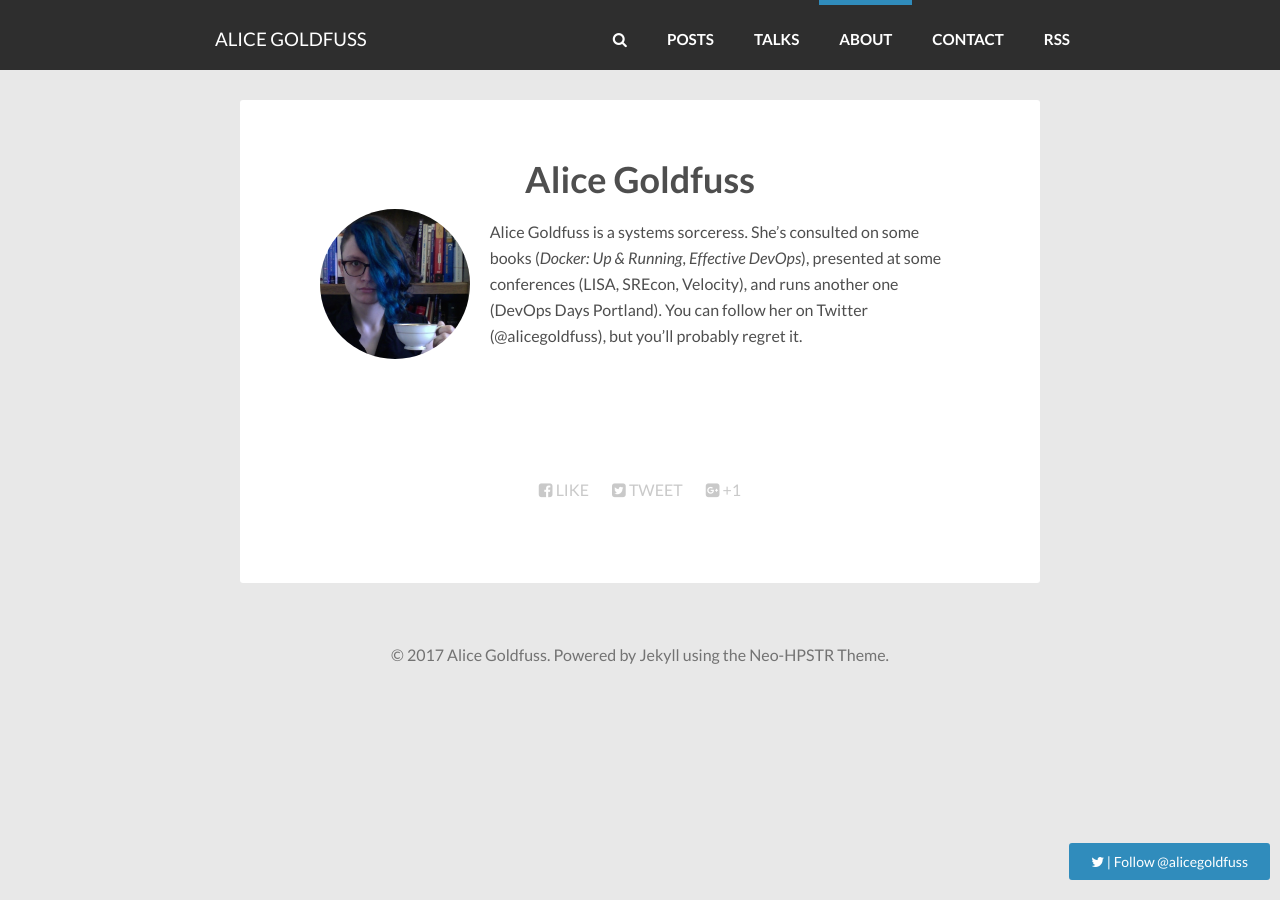
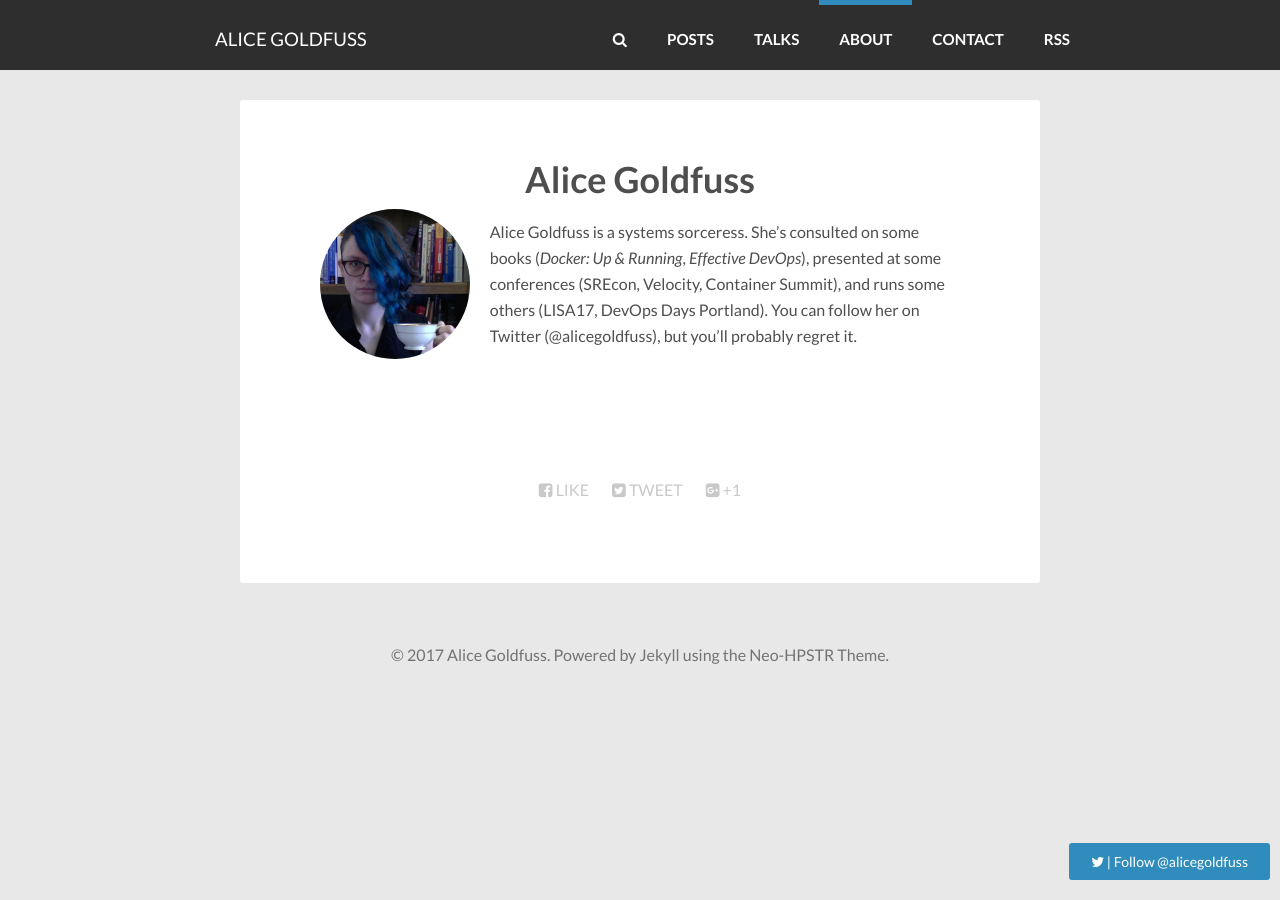
Before and after one commit to alicegoldfuss/blog, a Jekyll site: the page built from about/index.md, in a window 1280 px wide. Built offline with Jekyll 4.4.1, drawn with Linux system fonts in a browser that asks for light colours; nearby versions of some CDN libraries; comment, search, counter and statistics services are not loaded.

Commit message:
updated bio

```diff
--- a/_config.yml
+++ b/_config.yml
@@ -39,7 +39,7 @@
   site:           http://alicegoldfuss.com
   avatar:         images/slack.jpeg
   bio: >
-        Alice Goldfuss is a systems sorceress. She’s consulted on some books (<i>Docker: Up & Running</i>, <i>Effective DevOps</i>), presented at some conferences (LISA, SREcon, Velocity), and runs another one (DevOps Days Portland). You can follow her on Twitter <a href="http://twitter.com/alicegoldfuss" target="_blank">(@alicegoldfuss)</a>, but you’ll probably regret it.
+        Alice Goldfuss is a systems sorceress. She’s consulted on some books (<i>Docker: Up & Running</i>, <i>Effective DevOps</i>), presented at some conferences (SREcon, Velocity, Container Summit), and runs some others (LISA17, DevOps Days Portland). You can follow her on Twitter <a href="http://twitter.com/alicegoldfuss" target="_blank">(@alicegoldfuss)</a>, but you’ll probably regret it.
   email:          you@email.com
   # Twitter nick for use in Twitter cards and follow button.
   twitter: alicegoldfuss # if no twitter in this config, the twitter follow button will be removed
```
